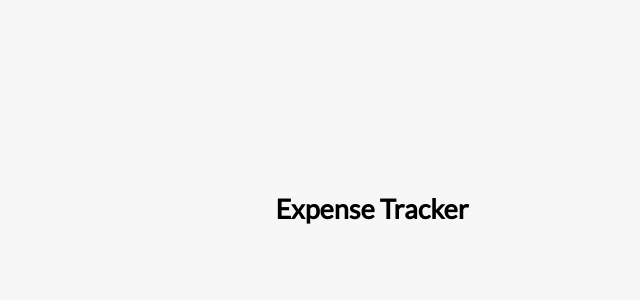
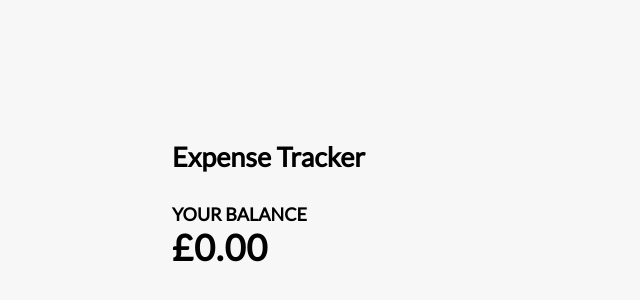
Before and after one commit to Terafora/React-Expense-Tracker, a React (Create React App) app: page / in a window 1280 px wide. Shown: the part 192-492 px from the top of the page, without its empty margins (268-908 px from the left). Built offline with nearby package versions, Linux system fonts and the light colour scheme.

Commit message:
import and use balance component in app.js

```diff
--- a/src/App.js
+++ b/src/App.js
@@ -1,10 +1,15 @@
 import './App.css';
 import {Header} from './components/Header';
+import {Balance} from './components/Balance';
+
 
 function App() {
   return (
     <div>
       <Header />
+      <div className="container">
+        <Balance />
+      </div>
     </div>
   );
 }
```
